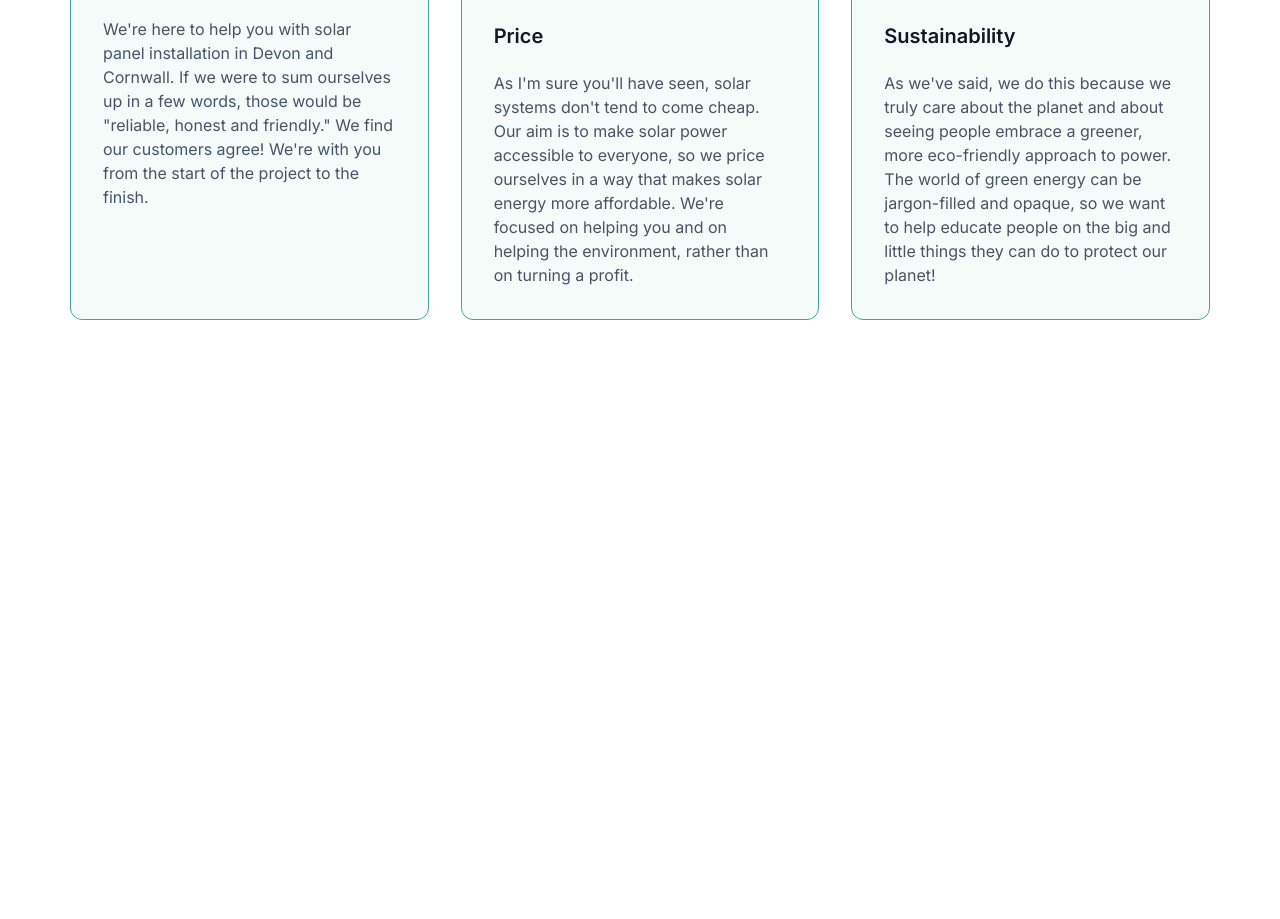
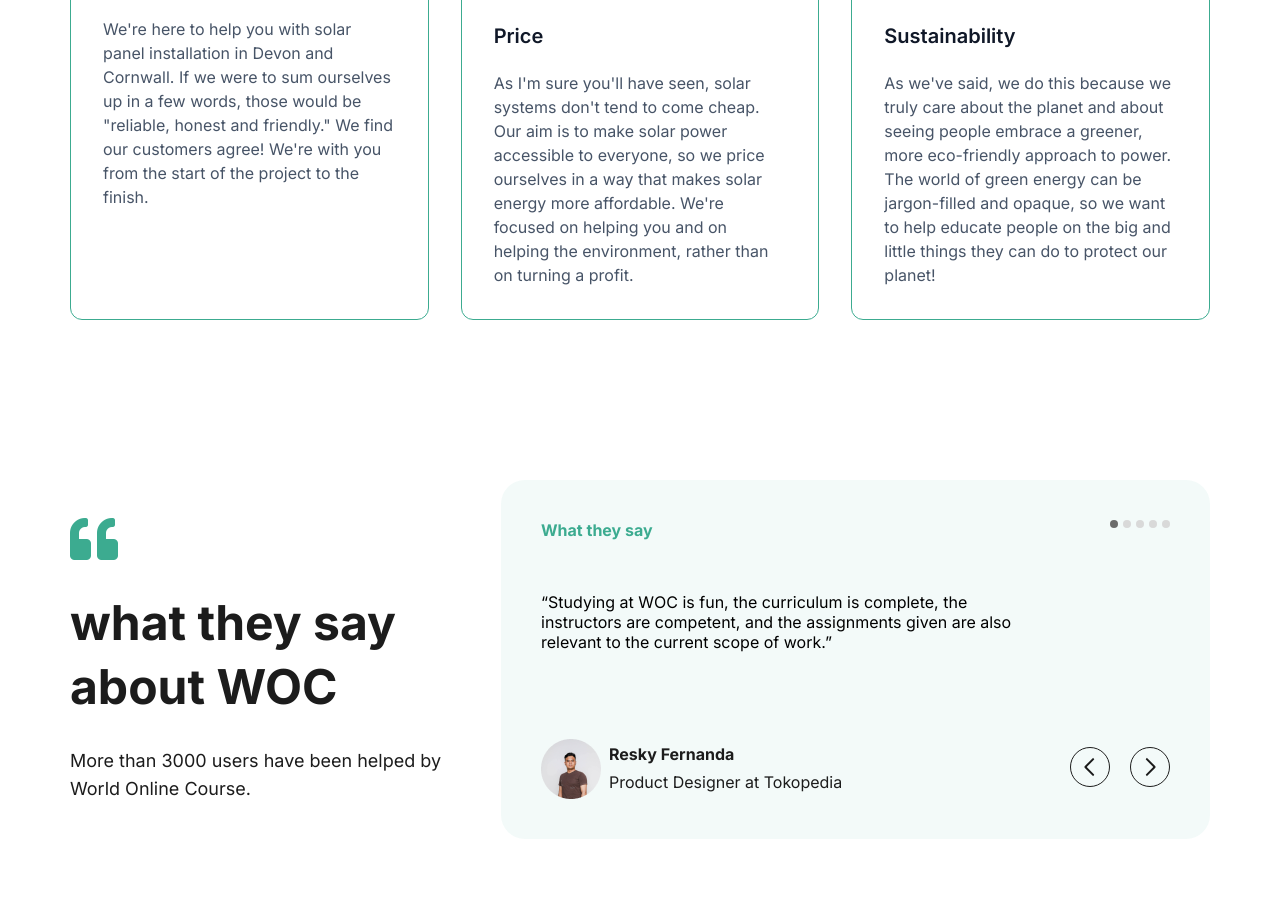
Before and after one commit to basmala-ayman/Solar-Energy, a plain HTML site: page index.html in a window 1280 px wide. Shown: the part 4728-5647 px from the top of the page. Before the commit the page ends 5128 px from the top, so only its background shows below. Drawn offline with Linux system fonts and the light colour scheme; a web font is replaced by a local one.

Commit message:
Added say section

```diff
--- a/css/style.css
+++ b/css/style.css
@@ -1,6 +1,6 @@
 :root {
     --main-color: #0B9586;
-    /* #3CAB90 */
+    --alt-color: #3CAB90;
     --secondary-color: #FFBB1C;
     --text-color: white;
     --paragraph-color: #475467;
@@ -85,7 +85,7 @@ body {
 }
 
 .btn {
-    color: #3CAB90;
+    color: var(--alt-color);
     font-size: 16px;
     font-weight: 600;
     line-height: 24px;
@@ -281,7 +281,7 @@ header .call p:last-child {
 
 .home .container .content .link:first-of-type {
     color: var(--text-color);
-    background-color: #3CAB90;
+    background-color: var(--alt-color);
 }
 
 .home .container .content .link:last-of-type {
@@ -603,7 +603,7 @@ header .call p:last-child {
 .energy .container .box:first-child i {
     outline: 8px solid rgba(60, 171, 144, 0.15);
     color: var(--text-color);
-    background-color: #3CAB90;
+    background-color: var(--alt-color);
     border-radius: 10px;
     font-size: 18px;
     padding: 13px 16px;
@@ -631,7 +631,7 @@ header .call p:last-child {
 .energy .container .box:last-child .item {
     padding: 24px;
     height: fit-content;
-    border: 1px solid #3CAB90;
+    border: 1px solid var(--alt-color);
     border-radius: var(--border-radius);
     background-color: #3CAB900D;
     box-shadow: 0px 4px 30px 0px #0000000D;
@@ -669,15 +669,193 @@ header .call p:last-child {
     margin-top: var(--big-gap);
 }
 
-.value .container .content .item{
+.value .container .content .item {
     padding: var(--big-gap);
-    border: 1px solid #3CAB90;
-    background-color: #3CAB900D;
+    border: 1px solid var(--alt-color);
+    background-color: var(--alt-color)0D;
     border-radius: var(--border-radius);
 }
 
-.value .container .content .item h3{
+.value .container .content .item h3 {
     margin: 20px 0;
 }
 
 /* end value section */
+
+/* start say section */
+
+.say {
+    padding: var(--section-padding) 0;
+}
+
+.say .container .content {
+    display: flex;
+    justify-content: center;
+    align-items: center;
+    gap: var(--big-gap);
+}
+
+.say .container .content .box:first-child {
+    max-width: 35%;
+}
+
+@media (max-width: 991px) {
+    .say .container .content .box:first-child {
+        max-width: 40%;
+    }
+}
+
+@media (max-width: 767px) {
+    .say .container .content {
+        flex-direction: column;
+    }
+
+    .say .container .content .box:first-child {
+        max-width: 100%;
+        text-align: center;
+    }
+}
+
+.say .container .content .box:first-child i {
+    font-size: 48px;
+    color: var(--alt-color);
+}
+
+.say .container .content .box:first-child h2 {
+    margin: 28px 0;
+    font-size: 48px;
+    line-height: 64px;
+    color: #1C1C1C;
+}
+
+@media (max-width: 767px) {
+    .say .container .content .box:first-child h2 {
+        font-size: 42px;
+    }
+}
+
+.say .container .content .box:first-child p {
+    color: #1C1C1C;
+    font-size: 18px;
+    line-height: 28px;
+}
+
+.say .container .content .box:last-child {
+    flex: 1;
+    background-color: #3CAB900F;
+    padding: 40px;
+    border-radius: calc(var(--border-radius)*2);
+
+}
+
+.say .container .content .box:last-child .head {
+    display: flex;
+    justify-content: space-between;
+}
+
+.say .container .content .box:last-child .head p {
+    color: var(--alt-color);
+    font-weight: bold;
+}
+
+.say .container .content .box:last-child .head ul {
+    list-style: none;
+    display: flex;
+
+}
+
+.say .container .content .box:last-child .head ul li {
+    width: 8px;
+    height: 8px;
+    border-radius: 50%;
+    background-color: #D9D9D9;
+    margin-left: 5px;
+}
+
+.say .container .content .box:last-child .head ul li:first-child {
+    background-color: #6B6B6B;
+}
+
+.say .container .content .box:last-child .head+p {
+    margin: 52px 0 87px;
+    width: 75%;
+}
+
+@media (max-width: 991px) {
+    .say .container .content .box:last-child .head+p {
+        width: 100%;
+    }
+}
+
+@media (max-width: 767px) {
+    .say .container .content .box:last-child .head+p {
+        margin: 52px 0 70px;
+    }
+}
+
+.say .container .content .box:last-child .foot {
+    display: flex;
+    align-items: center;
+}
+
+.say .container .content .box:last-child .foot .info {
+    color: #1C1C1C;
+    line-height: 19.36px;
+    margin-left: 8px;
+    flex: 1;
+}
+
+@media (max-width: 767px) {
+    .say .container .content .box:last-child .foot {
+        flex-direction: column;
+        gap: var(--small-gap);
+    }
+
+    .say .container .content .box:last-child .foot .info {
+        text-align: center;
+    }
+}
+
+.say .container .content .box:last-child .foot .info p:first-child {
+    font-weight: bold;
+    margin-bottom: 9px;
+}
+
+.say .container .content .box:last-child .foot .icons {
+    margin-left: auto;
+}
+
+.say .container .content .box:last-child .foot .icons img {
+    padding: 8px 13px;
+    border: 1px solid #1C1C1C;
+    border-radius: 50%;
+    cursor: pointer;
+}
+
+.say .container .content .box:last-child .foot .icons img:first-child {
+    margin-right: 16px;
+}
+
+@media (max-width: 991px) {
+    .say .container .content .box:last-child .foot .icons {}
+
+    .say .container .content .box:last-child .foot .icons img {
+        padding: 6px 11px;
+    }
+
+    .say .container .content .box:last-child .foot .icons img:first-child {
+        margin: 0 8px
+    }
+}
+
+@media (max-width: 767px) {
+    .say .container .content .box:last-child .foot .icons {
+        margin: auto;
+    }
+
+    .say .container .content .box:last-child .foot .icons img:first-child {
+        margin-right: 8px;
+    }
+}
+
+/* end say section */
--- a/index.html
+++ b/index.html
@@ -270,6 +270,47 @@
     </section>
     <!-- /value -->
 
+    <!-- say -->
+    <section class="say">
+        <div class="container">
+            <div class="content">
+                <div class="box">
+                    <i class="fas fa-quote-left"></i>
+                    <h2>what they say about WOC</h2>
+                    <p>More than 3000 users have been helped by World Online Course.</p>
+                </div> <!-- /box-1 -->
+                <div class="box">
+                    <div class="head">
+                        <p>What they say</p>
+                        <ul>
+                            <li></li>
+                            <li></li>
+                            <li></li>
+                            <li></li>
+                            <li></li>
+                        </ul>
+                    </div> <!-- /head -->
+                    <p>“Studying at WOC is fun, the curriculum is complete, the instructors are competent, and the
+                        assignments given are also
+                        relevant to the current scope of work.”</p>
+                    <div class="foot">
+                        <img src="./images/man.png" alt="Profile Photo">
+                        <div class="info">
+                            <p>Resky Fernanda</p>
+                            <p>Product Designer at Tokopedia</p>
+                        </div> <!-- /info -->
+                        <div class="icons">
+                            <img src="./images/chevron-left.svg" alt="Previous">
+                            <img src="./images/chevron-right.svg" alt="Next">
+                            <!-- <i class="fas fa-chevron-left"></i> -->
+                            <!-- <i class="fas fa-chevron-right"></i> -->
+                        </div> <!-- /icons -->
+                    </div> <!-- /foot -->
+                </div> <!-- /box-2 -->
+            </div> <!-- /content -->
+        </div> <!-- /container -->
+    </section>
+    <!-- /say -->
 
 </body>
 
```
Also changed, not shown: images/chevron-left.svg (added), images/chevron-right.svg (added).
